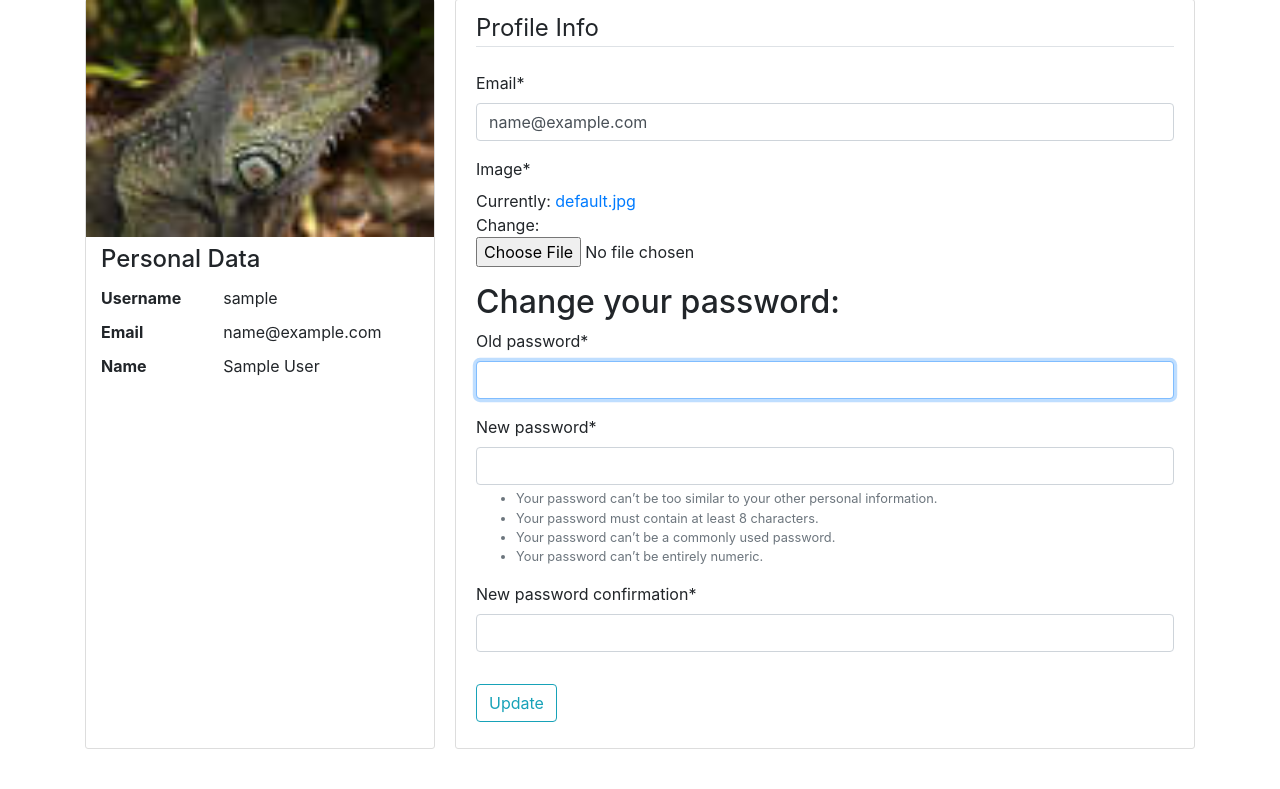
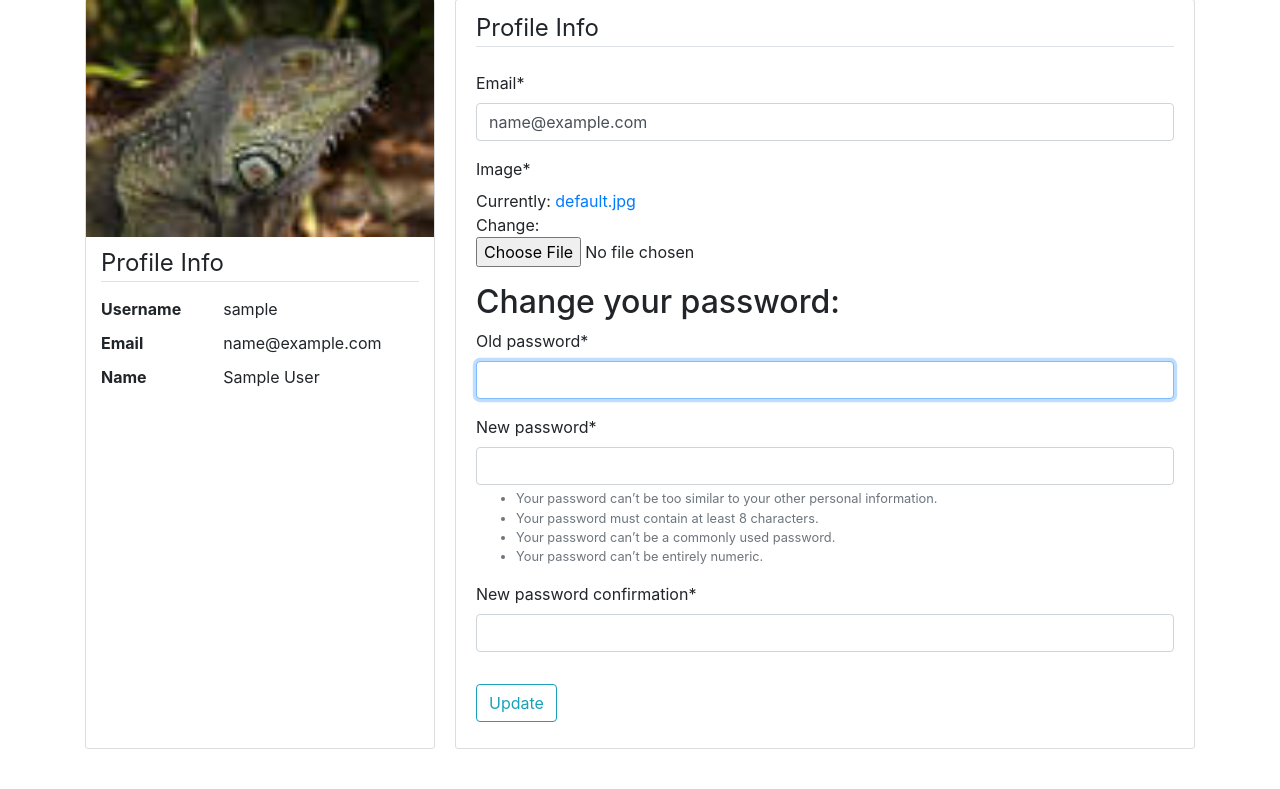
Before and after one commit to enricoDec/JourneyMap, a Django app: page /profile/ in a window 1280 px wide. Shown: the part 105-894 px from the top of the page. Run offline with Django 3.2, Linux system fonts and the light colour scheme; the visitor is signed in with stand-in values (Sample User, id 1); some libraries are stand-ins or nearby versions.

Commit message:
Profile base design (NOT FINISHED - V2)

```diff
--- a/Users/static/Users/profile.css
+++ b/Users/static/Users/profile.css
@@ -20,10 +20,11 @@
     height: auto !important;
 }
 
-.data-container h2 {
-    padding-left: 15px !important;
-    padding-right: 15px !important;
-    width: 100%;
+.data-container legend {
+    margin-left: 15px !important;
+    margin-right: 15px !important;
+    margin-bottom: 10px !important;
+    width: calc(100% - 30px);
     font-size: 24px;
     text-overflow: ellipsis;
 }
--- a/Users/templates/Users/profile.html
+++ b/Users/templates/Users/profile.html
@@ -8,7 +8,7 @@
     <div class="flex-container">
         <div class="data-container m-5 content-section">
             <img class="account-img" src="{{ user.profile.image.url }}">
-            <h2>{% trans 'Personal Data' %}</h2>
+            <legend class="border-bottom mb-4">{% trans 'Profile Info' %}</legend>
             <div class="data">
                 <div class="row">
                     <p class="column-1"><strong>{% trans 'Username' %}</strong></p>
```
